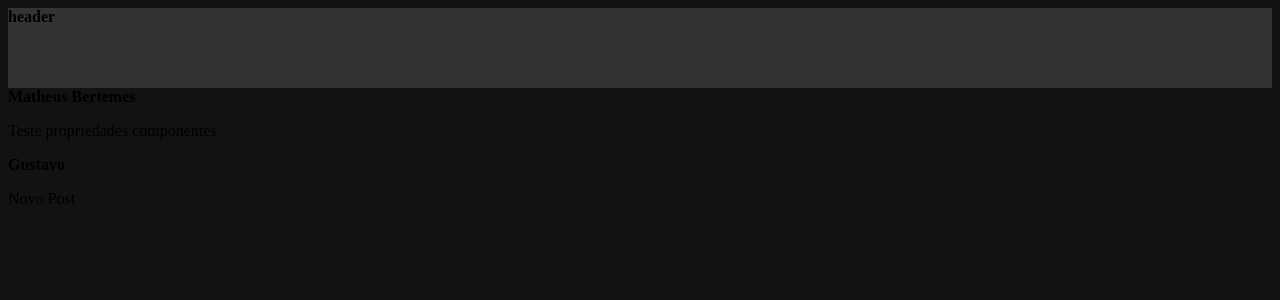
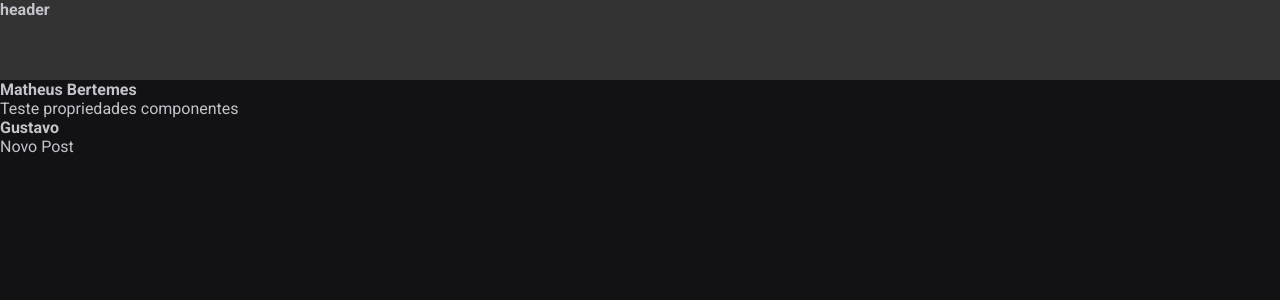
Before and after one commit to mathbertmes/rocketseat-ignite-reactjs-2022, a React (Vite) app in the folder aulas/01-fundamentos-reactjs/: page / in a window 1280 px wide. Shown: the top 300 px of the page. Built offline with nearby package versions, Linux system fonts and the light colour scheme.

Commit message:
global css

```diff
--- a/aulas/01-fundamentos-reactjs/index.html
+++ b/aulas/01-fundamentos-reactjs/index.html
@@ -2,8 +2,15 @@
 <html lang="en">
   <head>
     <meta charset="UTF-8" />
+
+    <link rel="preconnect" href="https://fonts.googleapis.com">
+    <link rel="preconnect" href="https://fonts.gstatic.com" crossorigin>
+    <link href="https://fonts.googleapis.com/css2?family=Poppins:wght@400;700&family=Roboto:wght@400;700&display=swap" rel="stylesheet">
+
     <link rel="icon" type="image/svg+xml" href="/vite.svg" />
+
     <meta name="viewport" content="width=device-width, initial-scale=1.0" />
+
     <title>Vite + React</title>
   </head>
   <body>
--- a/aulas/01-fundamentos-reactjs/src/App.jsx
+++ b/aulas/01-fundamentos-reactjs/src/App.jsx
@@ -1,7 +1,7 @@
 import { useState } from 'react'
 import { Header } from './components/Header'
 import { Post } from './Post'
-import "./styles.css"
+import "./global.css"
 
 function App() {
 
--- /dev/null
+++ b/aulas/01-fundamentos-reactjs/src/global.css
@@ -0,0 +1,29 @@
+:root{
+  --white: #ffffff;
+  --gray-100: #e1e1e6;
+  --gray-300: #c4c4cc;
+  --gray-400: #8d8d99;
+  --gray-600: #323238;
+  --gray-800: #202024;
+  --gray-900: #121214;
+
+  --green-500: #00875f;
+}
+
+*{
+  margin: 0;
+  padding: 0;
+  box-sizing: border-box;
+}
+
+body{
+  background: var(--gray-900);
+  color: var(--gray-300);
+  -webkit-font-smoothing: antialiased;
+}
+
+body, input, textarea, buttun{
+  font-family: "Roboto", sans-serif;
+  font-weight: 400;
+  font-size: 1rem;
+}
--- a/aulas/01-fundamentos-reactjs/src/styles.css
+++ /dev/null
@@ -1,3 +0,0 @@
-body{
-  background: #121214;
-}
```
